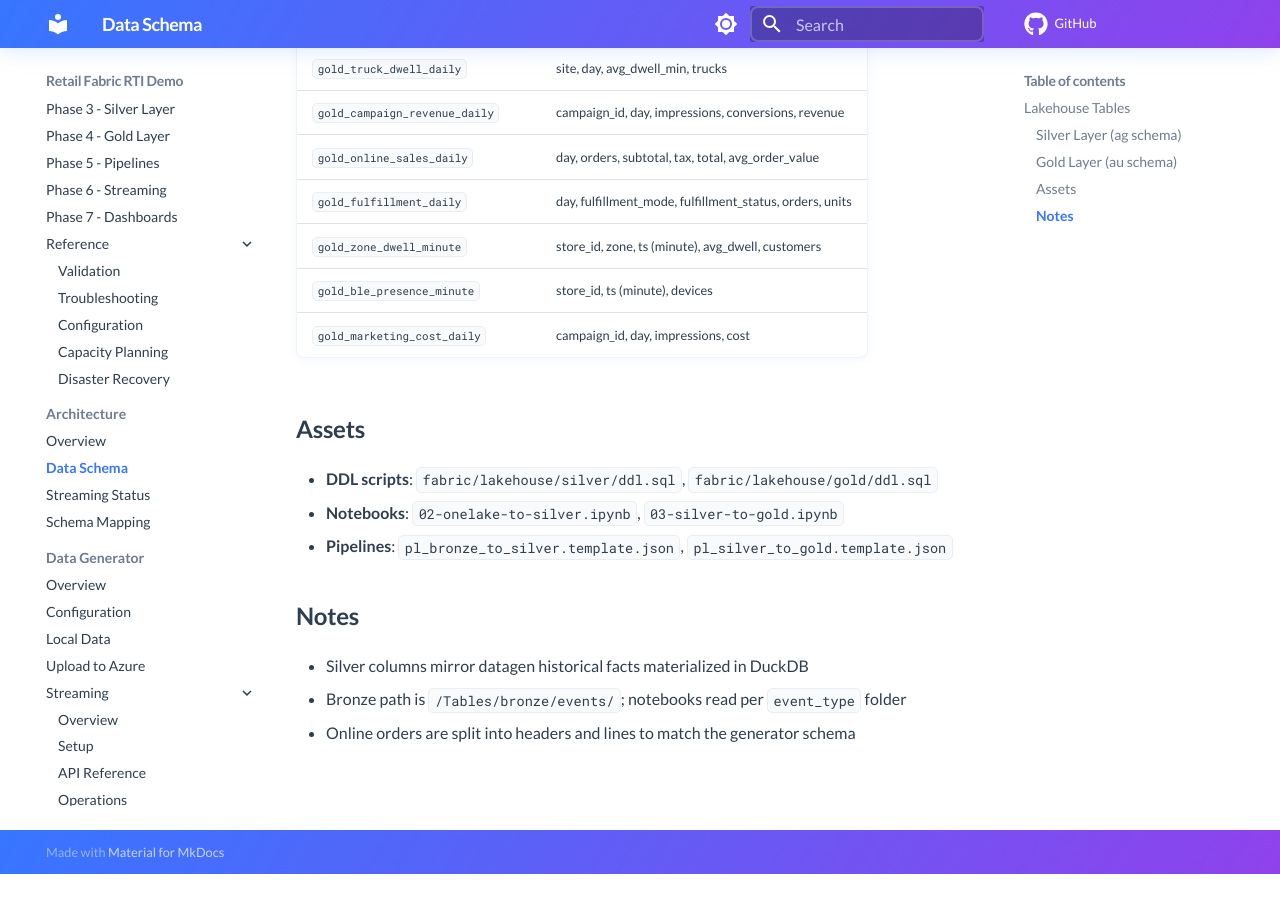
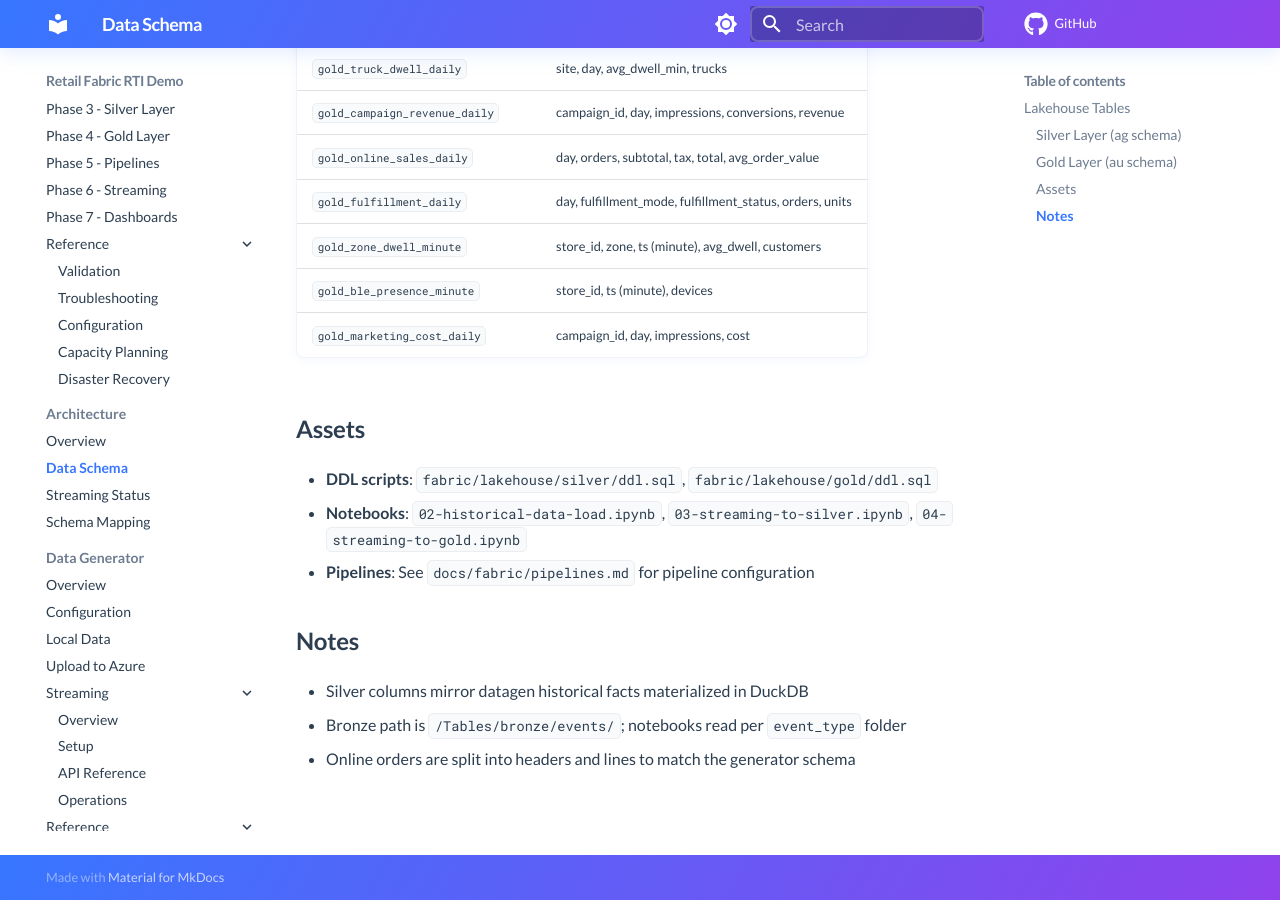
Before and after one commit to amattas/retail-demo, an MkDocs documentation site: the page built from docs/data-schema.md, in a window 1280 px wide and 900 px high, scrolled down 2121 px. Built offline with MkDocs 1.6.1 and Material for MkDocs 9.7.7, drawn with Linux system fonts in a browser that asks for light colours; comment, search, counter and statistics services are not loaded; before the commit the page ends 2995 px from its top, so only the background shows below that.

Commit message:
Fix stale notebook references in docs and CLAUDE.md
- Updated docs/data-schema.md with new notebook names
- Updated CLAUDE.md Reference Files section:
  - KQL tables: 02-create-tables.kql → 01-create-tables.kql
  - Silver transforms: 02-onelake-to-silver.ipynb → 03-streaming-to-silver.ipynb
  - Gold aggregations: 03-silver-to-gold.ipynb → 04-streaming-to-gold.ipynb

Addresses code review feedback from PR #172.

Co-Authored-By: Claude Opus 4.5 <noreply@anthropic.com>

```diff
--- a/docs/data-schema.md
+++ b/docs/data-schema.md
@@ -76,8 +76,8 @@ Gold tables are pre-aggregated for dashboards.
 ### Assets
 
 - **DDL scripts**: `fabric/lakehouse/silver/ddl.sql`, `fabric/lakehouse/gold/ddl.sql`
-- **Notebooks**: `02-onelake-to-silver.ipynb`, `03-silver-to-gold.ipynb`
-- **Pipelines**: `pl_bronze_to_silver.template.json`, `pl_silver_to_gold.template.json`
+- **Notebooks**: `02-historical-data-load.ipynb`, `03-streaming-to-silver.ipynb`, `04-streaming-to-gold.ipynb`
+- **Pipelines**: See `docs/fabric/pipelines.md` for pipeline configuration
 
 ### Notes
 
```
Also changed, not shown: CLAUDE.md (+3 -3 lines).
